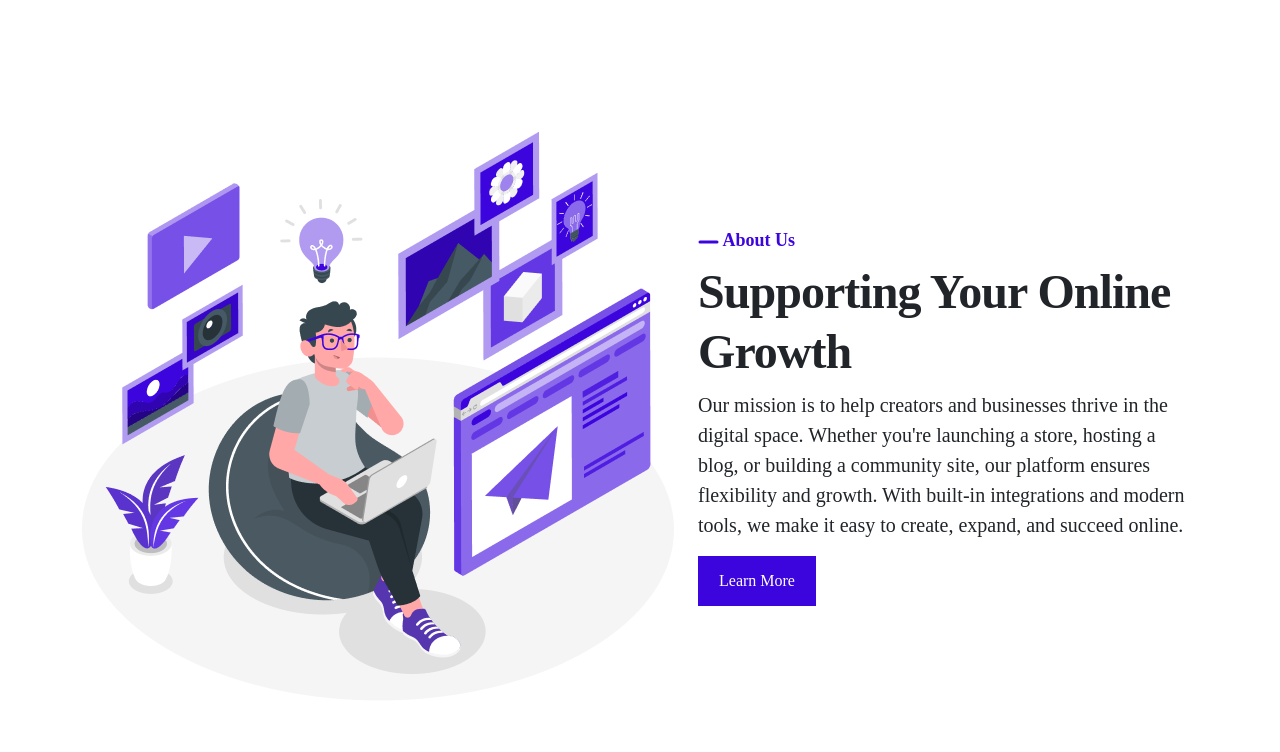
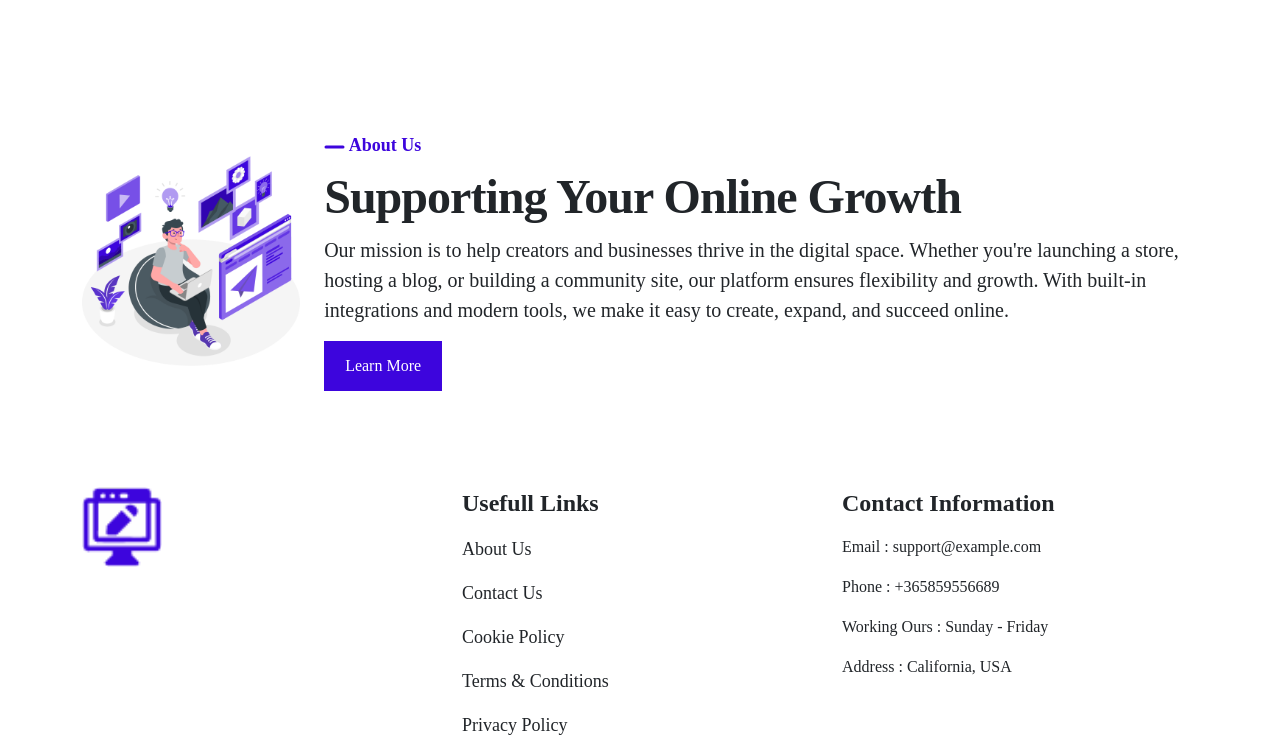
Before and after one commit to alaminrahman/bootstrap-template-batch-1, a plain HTML site: page index.html in a window 1280 px wide. Shown: the part 1560-2312 px from the top of the page. Drawn offline with nearby package versions, Linux system fonts and the light colour scheme; a web font is replaced by a local one.

Commit message:
Responsive

```diff
--- a/css/style.css
+++ b/css/style.css
@@ -146,6 +146,16 @@ body {
     border-right: none;
 }
 
+@media screen and (max-width: 991px) {
+
+    .feature-wrapper .feature-item-1,
+    .feature-wrapper .feature-item-2 {
+        border-right: 1px solid var(--color-black);
+        border-bottom: none;
+    }
+
+}
+
 /* End Feature */
 
 /* About company */
--- a/index.html
+++ b/index.html
@@ -104,7 +104,7 @@
                 <div class="row">
                     <div class="col-md-6">
 
-                        <div class="hero-text-content">
+                        <div class="hero-text-content text-xxl-start text-xl-start text-lg-start text-md-start text-sm-center text-center ">
                             <h1>Your Website, Your Brand’s Story, Your Way</h1>
                             <p>Design the website you’ve always envisioned with our user-friendly builder. Combine sleek templates, creative freedom, and robust functionality to tell your story online.</p>
                             <a class="global-btn btn">
@@ -160,7 +160,7 @@
                 <div class="row">
                     <div class="col-md-12">
 
-                        <div class="feature-wrapper d-flex">
+                        <div class="feature-wrapper d-flex flex-xxl-row flex-xl-row flex-lg-row flex-md-column flex-sm-column flex-column">
 
                             <div class="feature-item-1 feature-item text-center d-flex gap-4 flex-column justify-content-center align-items-center">
                                 <div class="icon">
@@ -216,11 +216,11 @@
         <!-- About Company -->
         <section class="about-company-section" id="about-company-section">
             <div class="container">
-                <div class="d-flex gap-4 align-items-center justify-content-between">
+                <div class="d-flex flex-xxl-row flex-xl-row flex-lg-row flex-md-column flex-sm-column flex-column gap-4 align-items-center justify-content-between">
 
                     <div class="">
                         <div class="about-company-img-content">
-                            <img src="./img/about-company.png">
+                            <img src="./img/about-company.png" class="img-fluid">
                         </div>
                     </div>
 
@@ -240,6 +240,7 @@
                             </div>
                         </div>
                     </div>
+
                 </div>
             </div>
 
@@ -252,15 +253,15 @@
         <section class="footer-section">
             <div class="container">
                 <div class="row">
-                    <div class="col-md-4">
-                        <div class="footer-logo">
+                    <div class="col-xxl-4 col-xl-4 col-lg-4 col-md-12 col-sm-12 col-12">
+                        <div class="footer-logo my-3">
                             <a href="index.html"><img src="./img/logo.png" alt="Footer Logo"></a>
                         </div>
                     </div>
 
-                    <div class="col-md-4">
+                    <div class="col-xxl-4 col-xl-4 col-lg-4 col-md-12 col-sm-12 col-12">
 
-                        <div class="usefull-links">
+                        <div class="usefull-links my-3">
                             <h3>Usefull Links</h3>
 
                             <ul class="list-group list-group-flush">
@@ -277,8 +278,8 @@
 
                     </div>
 
-                    <div class="col-md-4">
-                        <div class="contact-information">
+                    <div class="col-xxl-4 col-xl-4 col-lg-4 col-md-12 col-sm-12 col-12">
+                        <div class="contact-information my-3">
                             <h3>Contact Information</h3>
 
                             <ul class="list-group list-group-flush">
```
Also changed, not shown: 1 other file.
